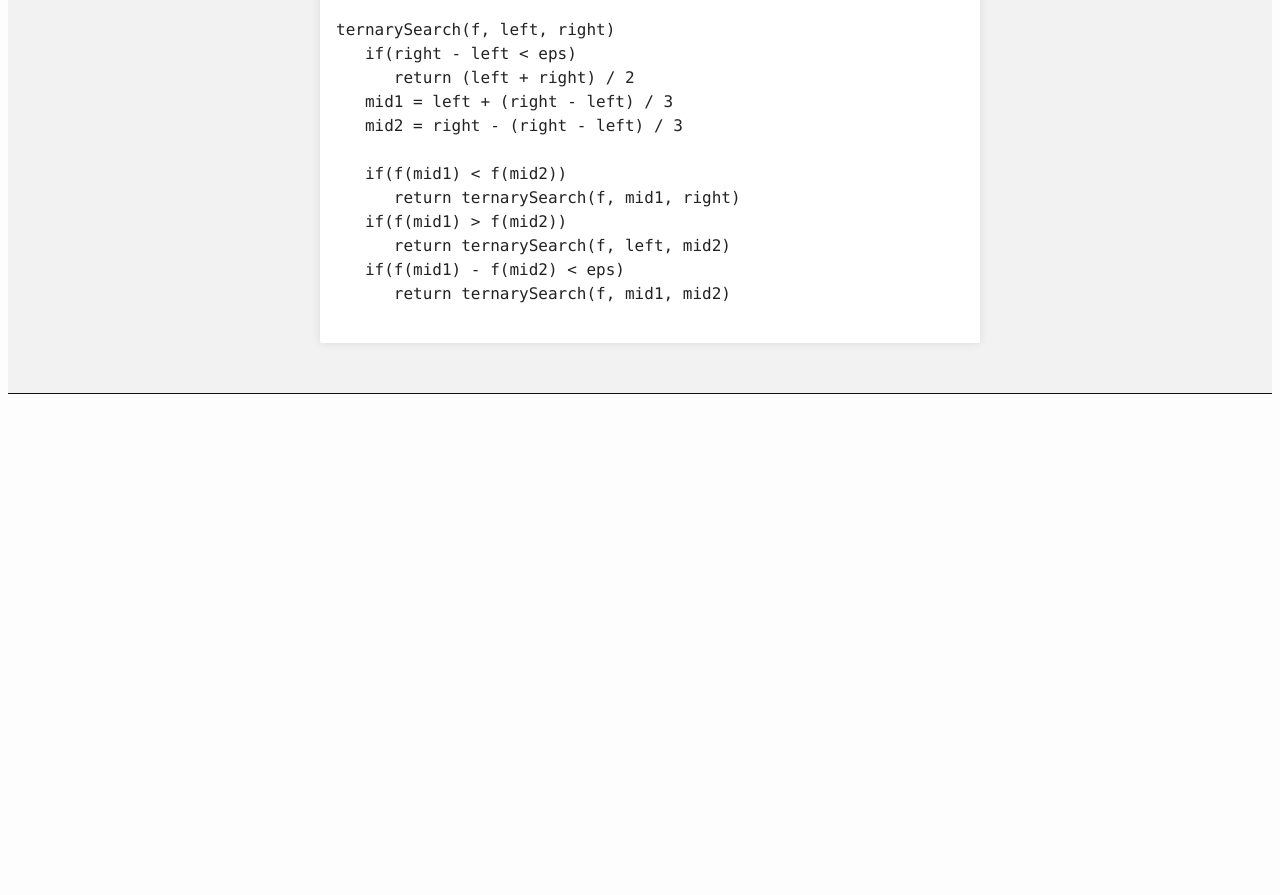
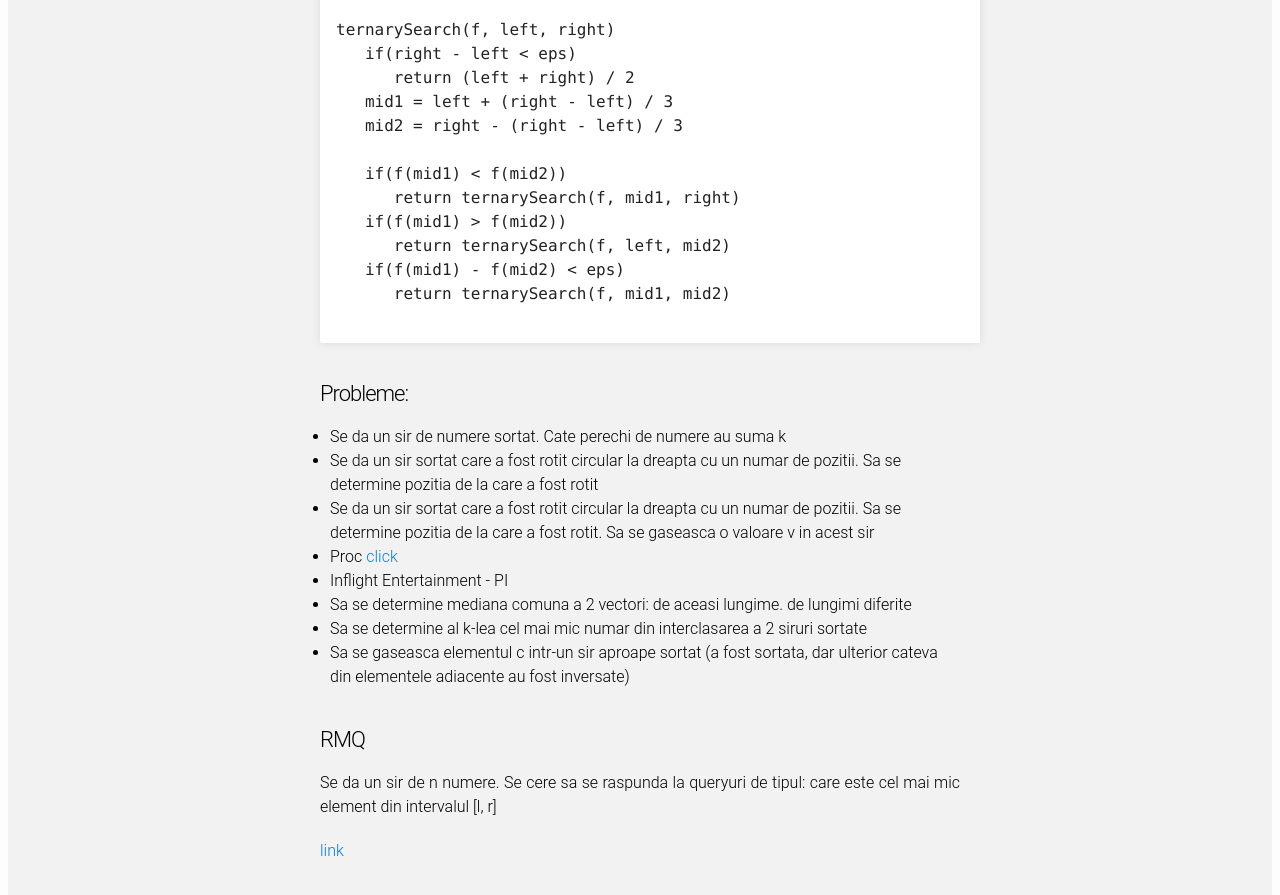
Before and after one commit to IuliaDuta/ASD, a Jekyll site: the page built from Seminarii/Seminar3.md, in a window 1280 px wide and 900 px high, scrolled down 4034 px. Shown: the top 895 px of the window. Built offline with Jekyll 4.4.1, drawn with Linux system fonts in a browser that asks for light colours; before the commit the page ends 4436 px from its top, so only the background shows below that.

Commit message:
Update Seminar3.md

````diff
--- a/Seminarii/Seminar3.md
+++ b/Seminarii/Seminar3.md
@@ -157,3 +157,21 @@ ternarySearch(f, left, right)
       return ternarySearch(f, mid1, mid2)
 
 ```
+
+### Probleme:
+
+- Se da un sir de numere sortat. Cate perechi de numere au suma k
+- Se da un sir sortat care a fost rotit circular la dreapta cu un numar de pozitii. Sa se determine pozitia de la care a fost rotit
+- Se da un sir sortat care a fost rotit circular la dreapta cu un numar de pozitii. Sa se determine pozitia de la care a fost rotit. Sa se gaseasca o valoare v in acest sir
+- Proc [click](http://www.infoarena.ro/problema/proc)
+- Inflight Entertainment - PI
+- Sa se determine mediana comuna a 2 vectori: de aceasi lungime. de lungimi diferite
+- Sa se determine al k-lea cel mai mic numar din interclasarea a 2 siruri sortate
+- Sa se gaseasca elementul c intr-un sir aproape sortat (a fost sortata, dar ulterior cateva din elementele adiacente au fost inversate)
+
+
+### RMQ
+
+Se da un sir de n numere. Se cere sa se raspunda la queryuri de tipul: care este cel mai mic element din intervalul [l, r]
+
+[link](https://www.topcoder.com/community/data-science/data-science-tutorials/range-minimum-query-and-lowest-common-ancestor/)
````
